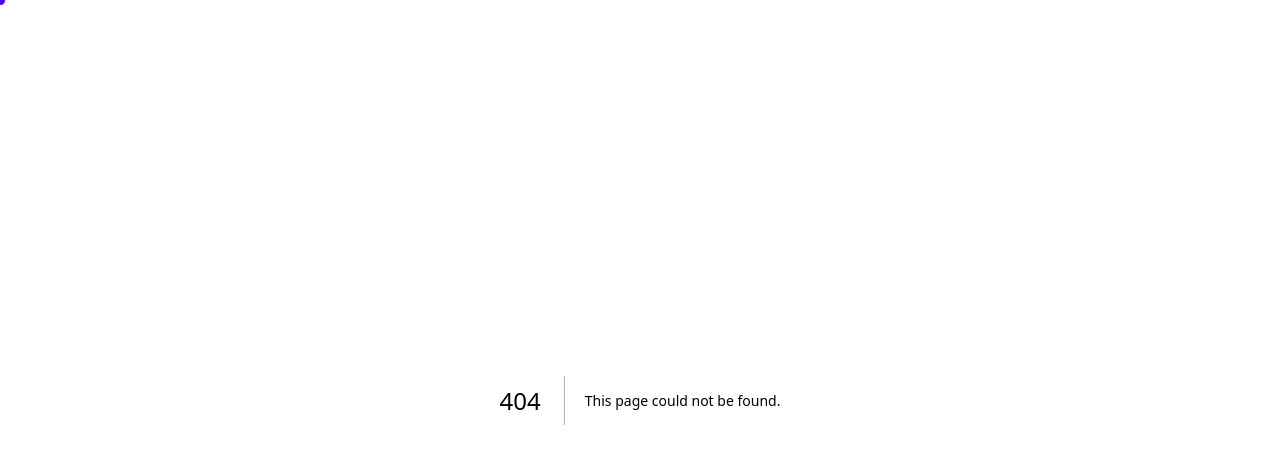
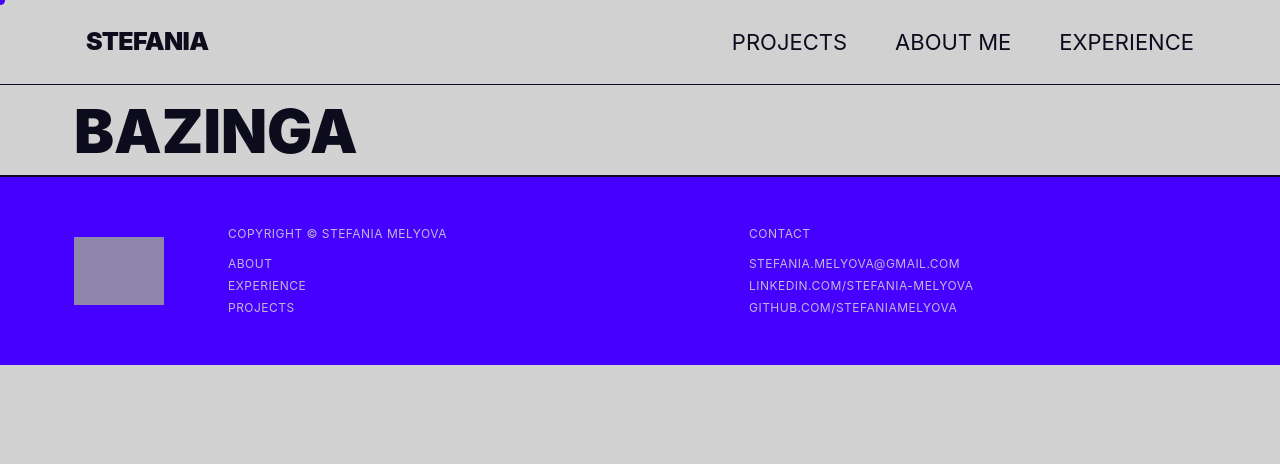
Before and after one commit to stefaniamelyova/portfolio-sm, a Next.js app: page /work/bazinga in a window 1280 px wide. Before the commit this address had no page. Shown: the top 464 px of the page. Built offline with nearby package versions, Linux system fonts and the light colour scheme; grey boxes are pictures that could not be loaded.

Commit message:
Add dynamic case study page

```diff
--- /dev/null
+++ b/app/work/[slug]/page.tsx
@@ -0,0 +1,32 @@
+import { notFound } from 'next/navigation'
+import Navbar from '@/components/Navbar'
+import Footer from '@/components/Footer'
+import { SectionHeader } from '@/components/ui'
+import TheProject from '@/components/work/TheProject'
+import SplitSection from '@/components/work/SplitSection'
+import { PROJECTS, getProject } from '@/lib/projects'
+
+export function generateStaticParams() {
+  return PROJECTS.map(p => ({ slug: p.slug }))
+}
+
+export default async function WorkPage({ params }: { params: Promise<{ slug: string }> }) {
+  const { slug } = await params
+  const project = getProject(slug)
+  if (!project) notFound()
+
+  return (
+    <>
+      <Navbar />
+      <div className="pt-nav">
+        <SectionHeader title={project.title} />
+
+        {project.theProject && <TheProject {...project.theProject} />}
+        {project.splitSection && <SplitSection {...project.splitSection} />}
+        {project.customSection}
+
+      </div>
+      <Footer />
+    </>
+  )
+}
```
